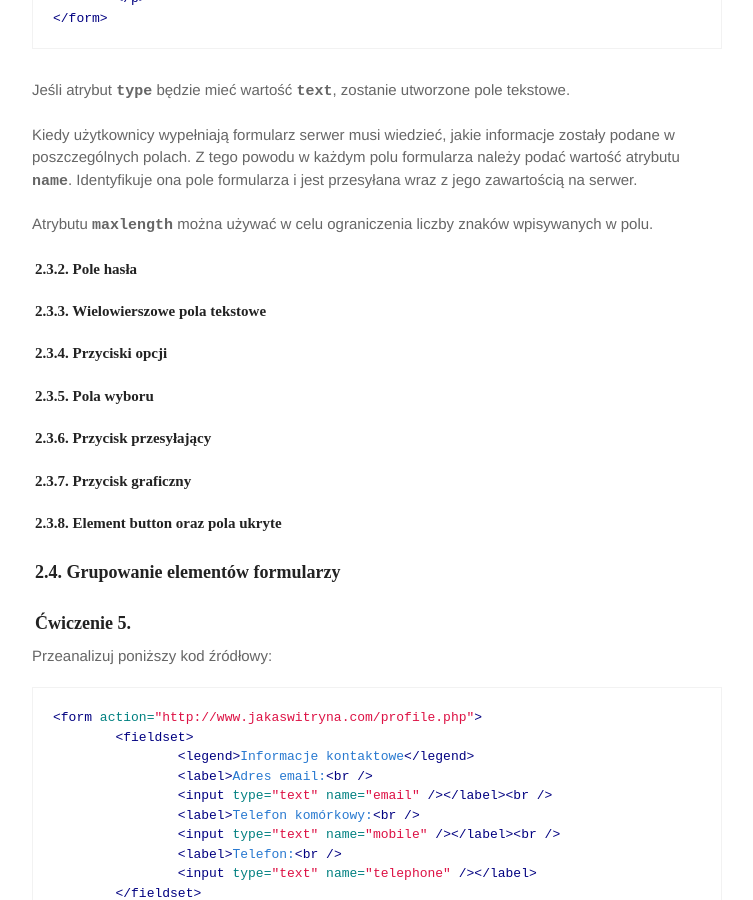
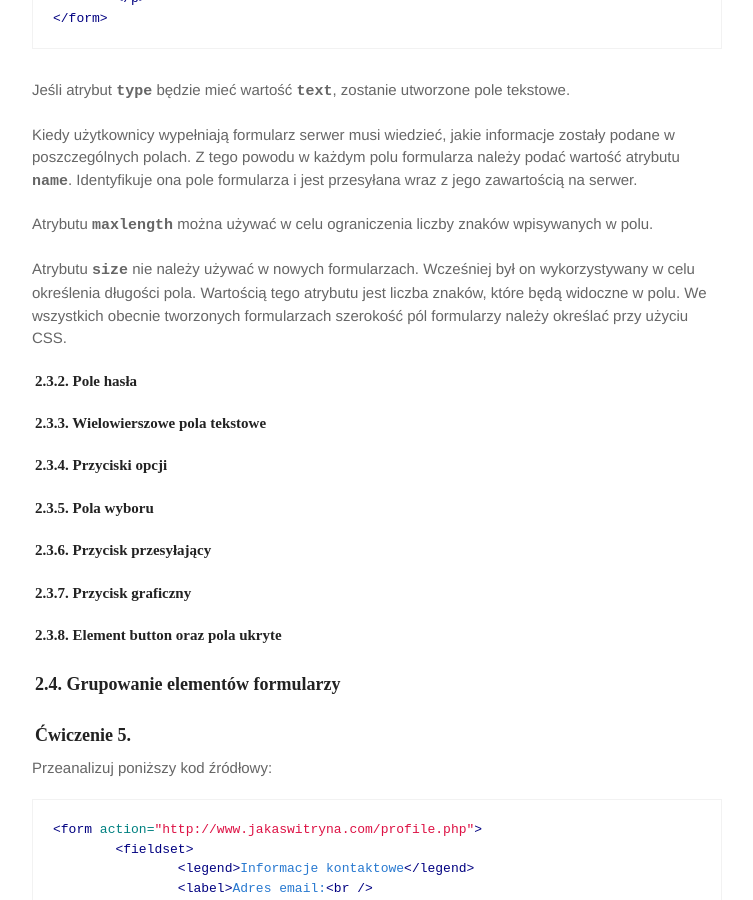
Before and after one commit to marcin-szczepanski/TWE, a Jekyll site: the page built from zajecia/1B/zaj01.md, in a window 1280 px wide and 900 px high, scrolled down 5813 px. Shown: the whole window, without its empty margins (263-1016 px from the left). Built offline with Jekyll 4.4.1, drawn with Linux system fonts in a browser that asks for light colours; some web fonts are replaced.

Commit message:
Add zaj01 in module 1B

```diff
--- a/zajecia/1B/zaj01.md
+++ b/zajecia/1B/zaj01.md
@@ -229,6 +229,10 @@ Kiedy użytkownicy wypełniają formularz serwer musi wiedzieć, jakie informacj
 
 Atrybutu <span class="preformat">maxlength</span> można używać w celu ograniczenia liczby znaków wpisywanych w polu.
 
+Atrybutu <span class="preformat">size</span> nie należy używać w nowych formularzach. Wcześniej był on wykorzystywany w celu określenia długości pola.
+Wartością tego atrybutu jest liczba znaków, które będą widoczne w polu.
+We wszystkich obecnie tworzonych formularzach szerokość pól formularzy należy określać przy użyciu CSS.
+
 #### 2.3.2. Pole hasła
 
 #### 2.3.3. Wielowierszowe pola tekstowe
```
